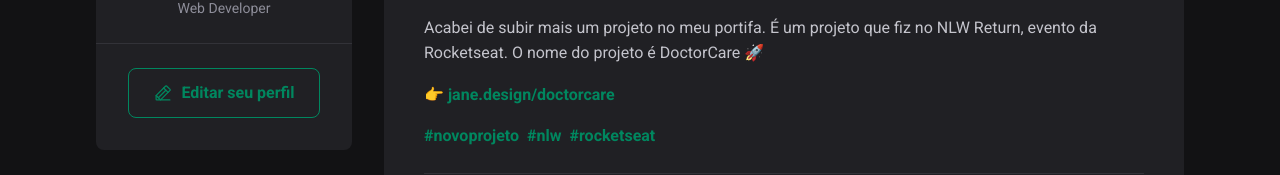
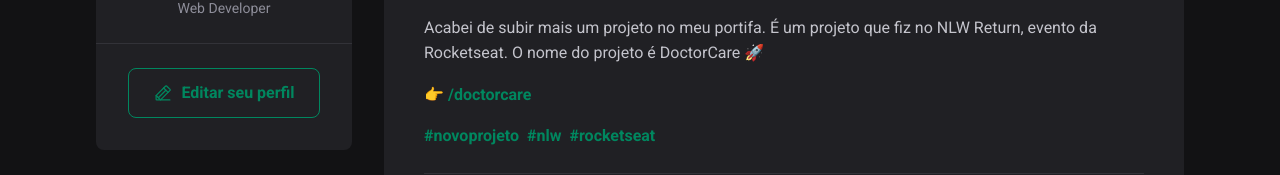
Before and after one commit to soupaulodev/ifeed, a React (Vite) app: page / in a window 1280 px wide. Shown: the part 271-446 px from the top of the page. Built offline with nearby package versions, Linux system fonts and the light colour scheme.

Commit message:
fix: correcao texto do post

```diff
--- a/src/components/Post.tsx
+++ b/src/components/Post.tsx
@@ -26,7 +26,7 @@ export function Post() {
         </p>{" "}
         <p>
           <a href="" target="_blank">
-            👉 jane.design/doctorcare
+            👉 /doctorcare
           </a>
         </p>
         <p className={styles.hashtags}>
```
